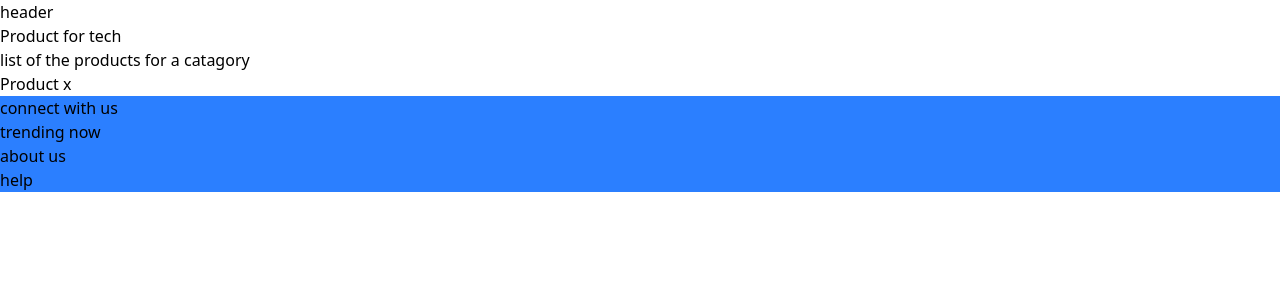
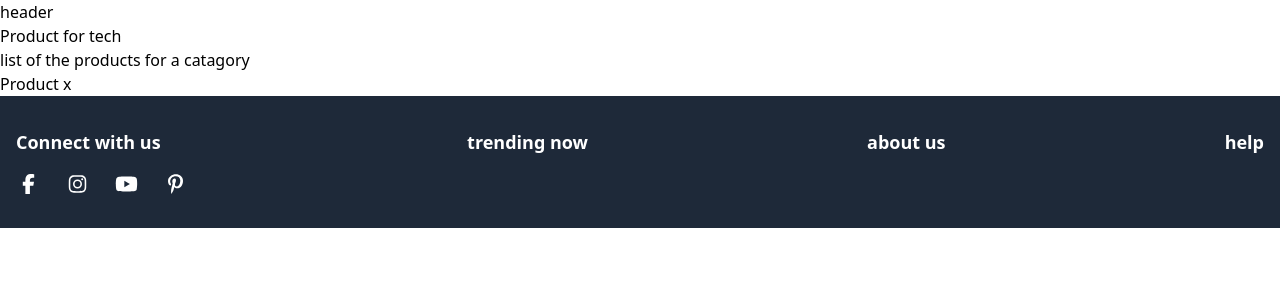
Before and after one commit to shkms11/product-catalog, a React (Vite) app: page / in a window 1280 px wide. Shown: the top 300 px of the page. Built offline with nearby package versions, Linux system fonts and the light colour scheme.

Commit message:
complete social media section

```diff
--- a/src/components/Footer.tsx
+++ b/src/components/Footer.tsx
@@ -1,12 +1,60 @@
 import "./Footer.css";
+import { FontAwesomeIcon } from "@fortawesome/react-fontawesome";
+import {
+    faFacebookF,
+    faInstagram,
+    faYoutube,
+    faPinterestP,
+} from "@fortawesome/free-brands-svg-icons";
 function Footer() {
     return (
-        <div className="bg-blue-500 flex-column">
-            <h1>connect with us</h1>
-            <h1>trending now</h1>
-            <h1>about us</h1>
-            <h1>help</h1>
-        </div>
+        <footer className="bg-gray-800 text-white py-8  ">
+            <div className="container mx-auto px-4 flex flex-col md:flex-row justify-between space-y-8 md:space-y-0">
+                {/* social medias */}
+                <div>
+                    <h1 className="text-lg font-bold mb-4">Connect with us</h1>
+                    <div className="felx space-x-6">
+                        <a
+                            href="https://facebook.com"
+                            aria-label="Facebook"
+                            className="hover:text-blue-600"
+                        >
+                            <FontAwesomeIcon icon={faFacebookF} size="lg" />
+                        </a>
+                        <a
+                            href="https://instagram.com"
+                            aria-label="Instagram"
+                            className="hover:text-pink-500"
+                        >
+                            <FontAwesomeIcon icon={faInstagram} size="lg" />
+                        </a>
+                        <a
+                            href="https://youtube.com"
+                            aria-label="Youtube"
+                            className="hover:text-red-600"
+                        >
+                            <FontAwesomeIcon icon={faYoutube} size="lg" />
+                        </a>
+                        <a
+                            href="https://pinterest.com"
+                            aria-label="Pinterest"
+                            className="hover:text-red-500"
+                        >
+                            <FontAwesomeIcon icon={faPinterestP} size="lg" />
+                        </a>
+                    </div>
+                </div>
+                <div>
+                    <h1 className="text-lg font-bold">trending now</h1>
+                </div>
+                <div className="flex flex-row justify-between">
+                    <h1 className="text-lg font-bold">about us</h1>
+                </div>
+                <div>
+                    <h1 className="text-lg font-bold">help</h1>
+                </div>
+            </div>
+        </footer>
     );
 }
 
```
